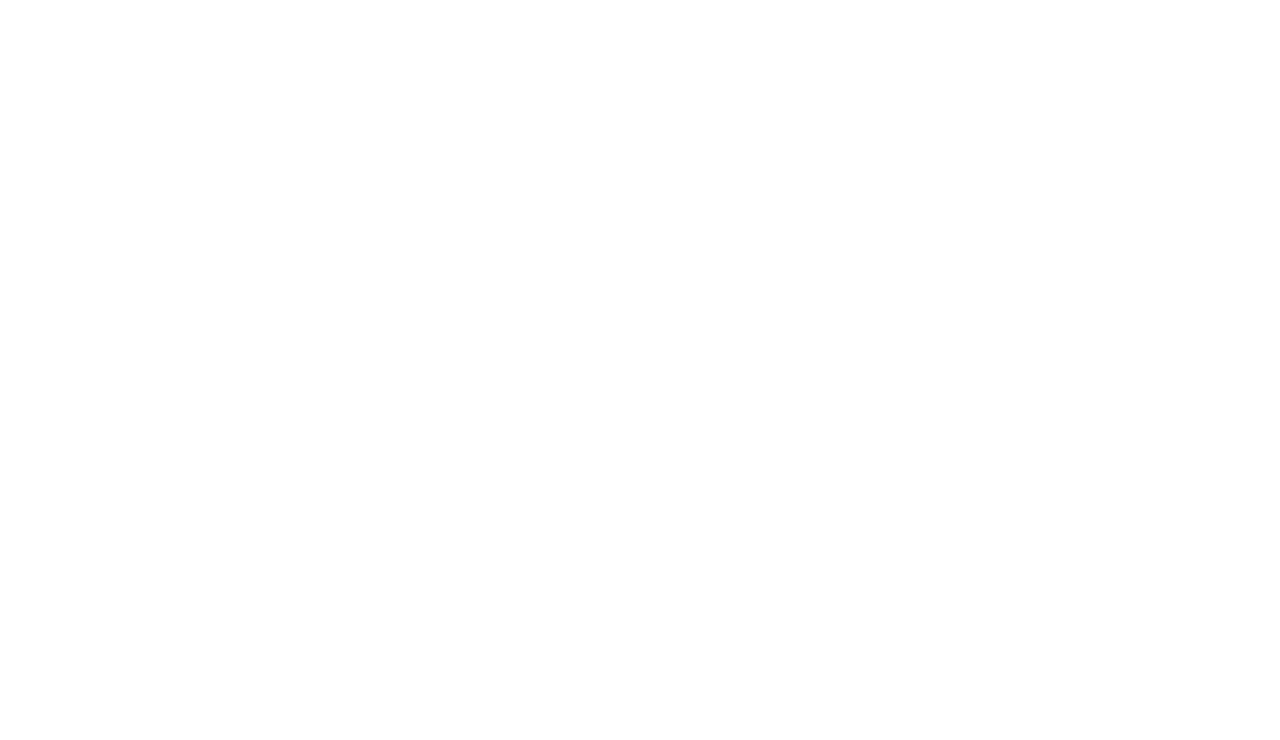
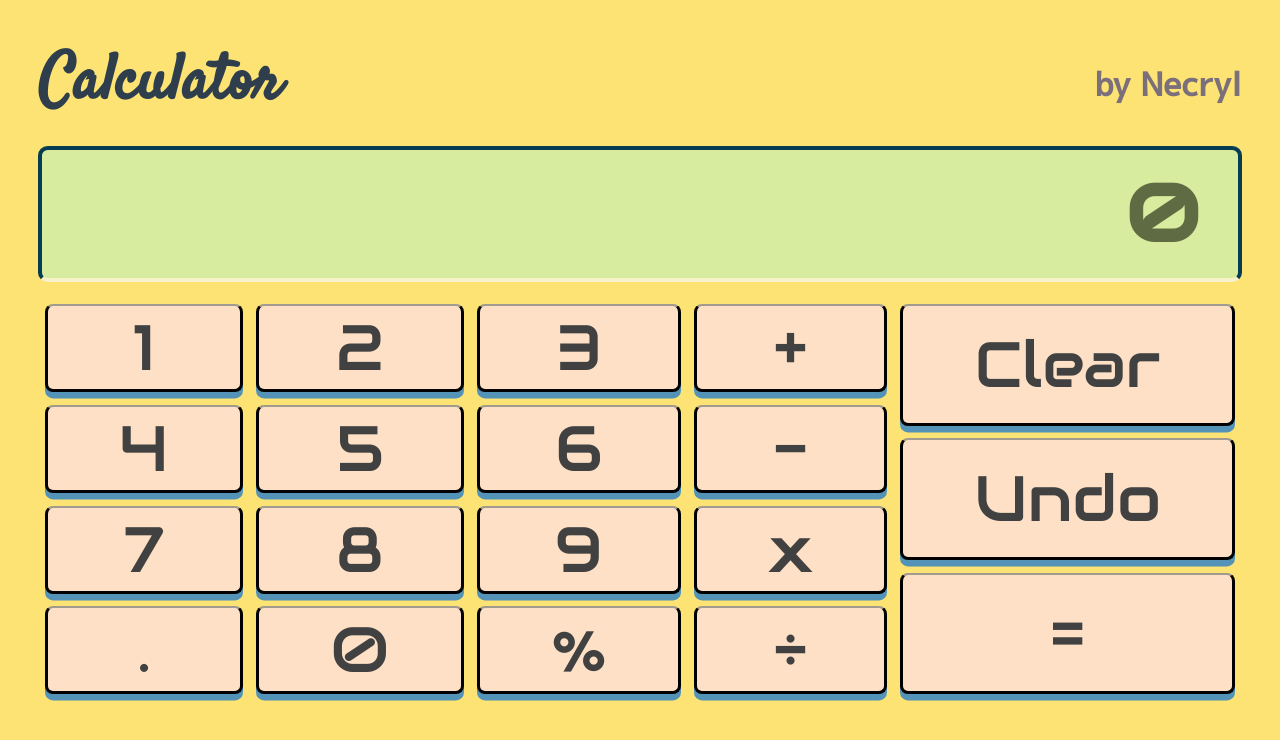
Before and after one commit to Necryl/TOP-Project-Calculator, a plain HTML site: page index.html in a window 1280 px wide. Drawn offline with Linux system fonts and the light colour scheme.

Commit message:
Initial css and html pass

```diff
--- a/index.html
+++ b/index.html
@@ -9,6 +9,42 @@
     <title>Calculator - TOP Project</title>
 </head>
 <body>
-
+    <div class="branded">
+        <h2 class="brand">Calculator</h2>
+        <h2 class="attribution">by Necryl</h2>
+    </div>
+    <div class="display"><h1 class="screen">0</h1></div>
+    <div class="buttons">
+        <div class="btnCol">
+            <button class="btn">1</button>
+            <button class="btn">4</button>
+            <button class="btn">7</button>
+            <button class="btn">.</button>
+        </div>
+        <div class="btnCol">
+            <button class="btn">2</button>
+            <button class="btn">5</button>
+            <button class="btn">8</button>
+            <button class="btn">0</button>
+        </div>
+        <div class="btnCol">
+            <button class="btn">3</button>
+            <button class="btn">6</button>
+            <button class="btn">9</button>
+            <button class="btn">%</button>
+        </div>
+        <div class="btnCol">
+            <button class="btn">+</button>
+            <button class="btn">-</button>
+            <button class="btn">x</button>
+            <button class="btn">&divide</button>
+        </div>
+        <div class="btnCol">
+            <button class="btn">Clear</button>
+            <button class="btn">Undo</button>
+            <!-- <button class="btn">x</button> -->
+            <button class="btn">=</button>
+        </div>
+    </div>
 </body>
 </html>
--- a/style.css
+++ b/style.css
@@ -0,0 +1,134 @@
+@import url('https://fonts.googleapis.com/css2?family=M+PLUS+1p:wght@500&family=Satisfy&display=swap');
+@import url('https://fonts.googleapis.com/css2?family=Audiowide&display=swap');
+
+:root {
+    --litColor: rgba(252, 225, 106, 0.932);
+}
+
+* {
+    font-family: 'Audiowide', 'Lucida Sans', 'Lucida Sans Regular', 'Lucida Grande', 'Lucida Sans Unicode', Geneva, Verdana, sans-serif;
+}
+
+html {
+    /* background-color: antiquewhite; */
+    /* margin: 0%;
+    padding: 0%;
+
+    height: 100%;
+    width: 100%; */
+}
+body {
+    background-color: var(--litColor);
+    margin: 0%;
+    padding: 0%;
+    padding-top: 3%;
+
+    height: 90vh;
+    width: 100vw;
+
+    display: flex;
+    flex-direction: column;
+    gap: 1em;
+    overflow: hidden;
+}
+body > * {
+    margin: 0% 3%;
+}
+
+.branded {
+    display: flex;
+    align-items: center;
+}
+
+.branded * {
+    margin: 0%;
+    padding: 0%;
+}
+
+.brand {
+    font-family: 'Satisfy', cursive;
+    font-size: 4em;
+    color: rgb(46, 62, 77);
+}
+
+.attribution {
+    font-family: 'M Plus 1p';
+    margin-left: auto;
+    font-size: 2em;
+    color: rgb(122, 111, 122);
+}
+
+.display {
+    background-color: rgb(215, 236, 158);
+
+    border: 0.3em solid rgb(6, 61, 83);
+    border-bottom: 0.3em solid rgb(247, 242, 201);
+    border-radius: 0.6em;
+
+    max-height: 7%;
+    height: 20%;
+
+    display: flex;
+    justify-content: flex-end;
+    align-items: center;
+
+    padding: 3vw;
+}
+
+.screen {
+    font-size: 5em;
+    color: rgb(95, 107, 67);
+}
+
+.buttons {
+    /* background-color: aqua; */
+    display: flex;
+    justify-content: center;
+}
+
+.buttons * {
+    /* background-color: aqua; */
+    flex: auto;
+
+}
+.btnCol {
+    /* background-color: aliceblue; */
+
+    display: flex;
+    flex-direction: column;
+}
+
+.btn {
+    background-color: rgb(253, 224, 197);
+
+    position: relative;
+    margin: 0.1em;
+
+    height: 25%;
+
+    font-size: 4em;
+
+    flex: auto;
+
+    border-radius: 1vh;
+    border: 0.06em solid black;
+    border-top: 0.04em solid rgb(160, 155, 142);
+    box-shadow: 0em 0.1em rgb(83, 147, 184);
+    transition: 30ms;
+    color: rgb(65, 65, 65);
+}
+.btn:hover {
+    scale: 101%;
+    background-color: rgb(250, 230, 203);
+    border-top: 0.06em solid rgb(255, 255, 255);
+    box-shadow: 0em 0.15em rgb(83, 147, 184);
+    color: rgb(83, 81, 77);
+}
+.btn:active {
+    border: 0.06em solid black;
+    background-color: rgb(199, 116, 143);
+    border-bottom: 0.06em solid rgb(85, 45, 45);
+    box-shadow: none;
+    scale: 99%;
+    color: rgb(34, 34, 34);
+}
```
